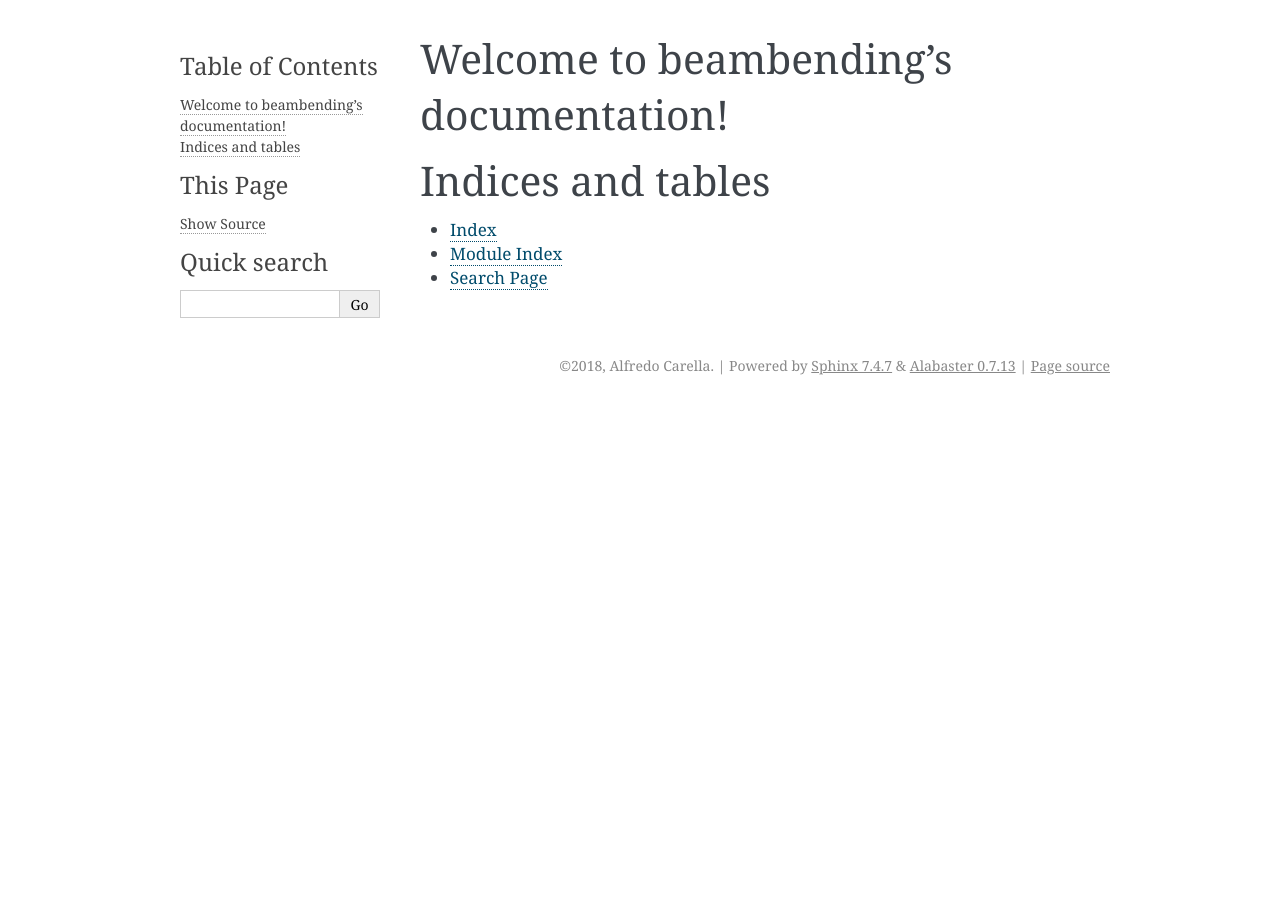
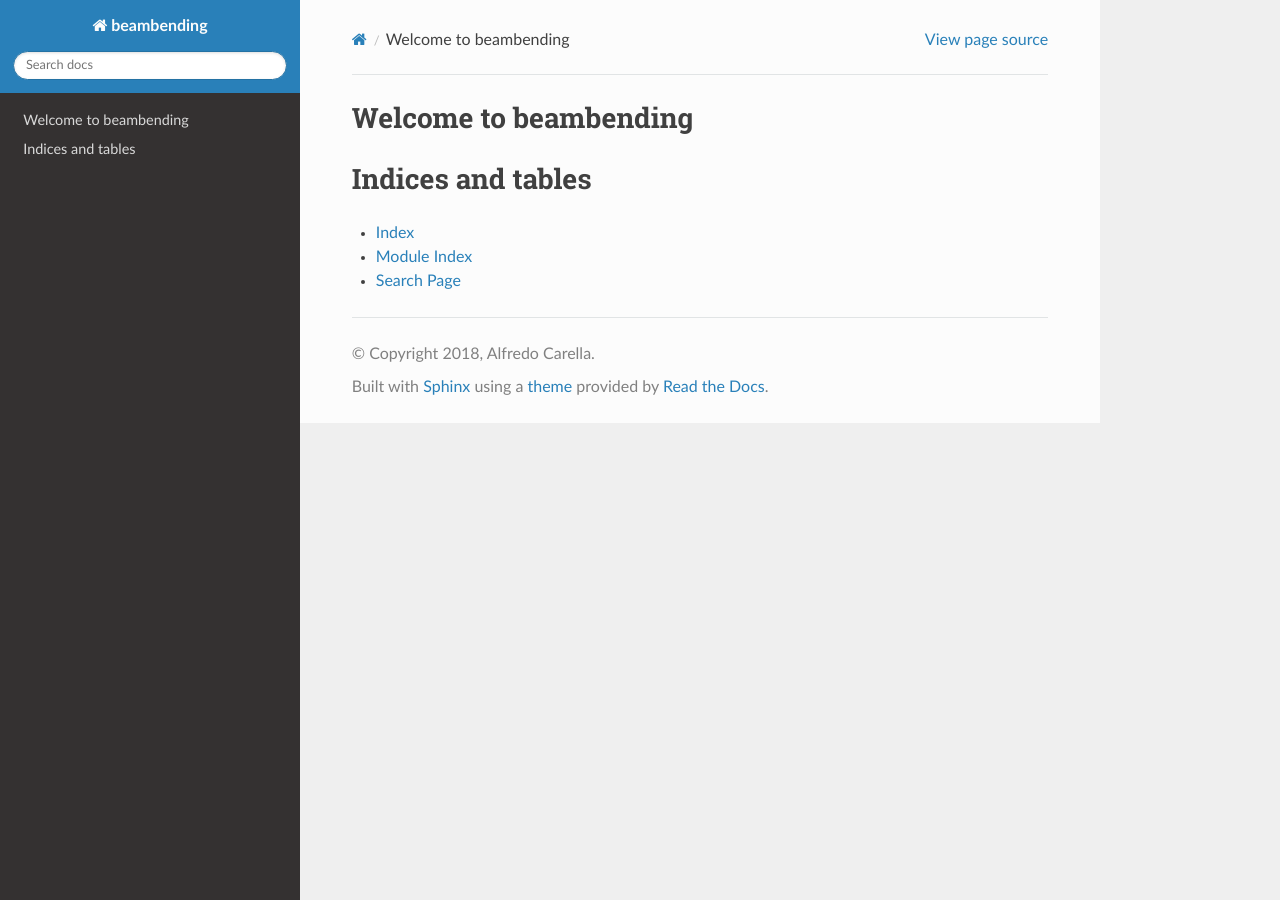
Before and after one commit to alfredocarella/simplebendingpractice, a Sphinx documentation site: the page built from docs/source/index.rst, in a window 1280 px wide. Built offline with Sphinx 7.4.7 and the Read the Docs theme 2.0.0, drawn with Linux system fonts in a browser that asks for light colours.

Commit message:
Change Sphinx theme to ReadTheDocs

```diff
--- a/docs/source/conf.py
+++ b/docs/source/conf.py
@@ -79,7 +79,7 @@ pygments_style = None
 # The theme to use for HTML and HTML Help pages.  See the documentation for
 # a list of builtin themes.
 #
-html_theme = 'alabaster'
+html_theme = 'sphinx_rtd_theme'
 
 # Theme options are theme-specific and customize the look and feel of a theme
 # further.  For a list of options available for each theme, see the
--- a/docs/source/index.rst
+++ b/docs/source/index.rst
@@ -1,10 +1,8 @@
 .. beambending documentation master file, created by
    sphinx-quickstart on Mon Oct 29 10:38:23 2018.
-   You can adapt this file completely to your liking, but it should at least
-   contain the root `toctree` directive.
 
-Welcome to beambending's documentation!
-=======================================
+Welcome to beambending
+======================
 
 .. toctree::
    :maxdepth: 2
```
